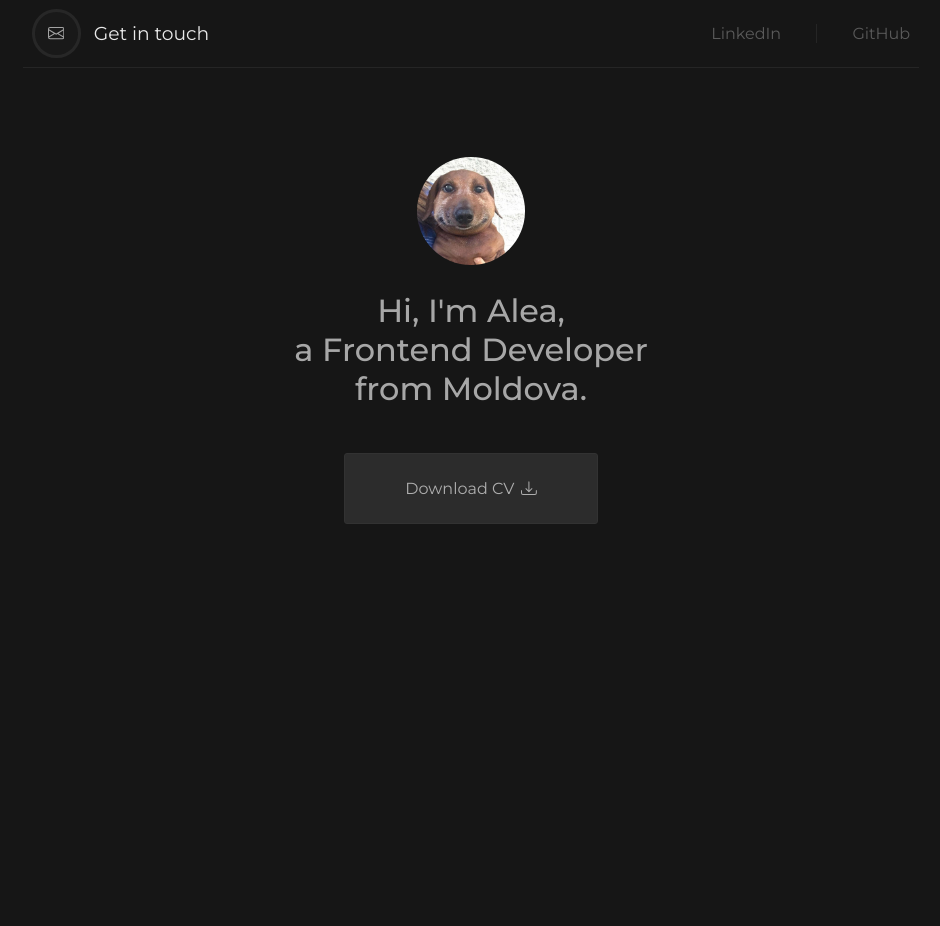
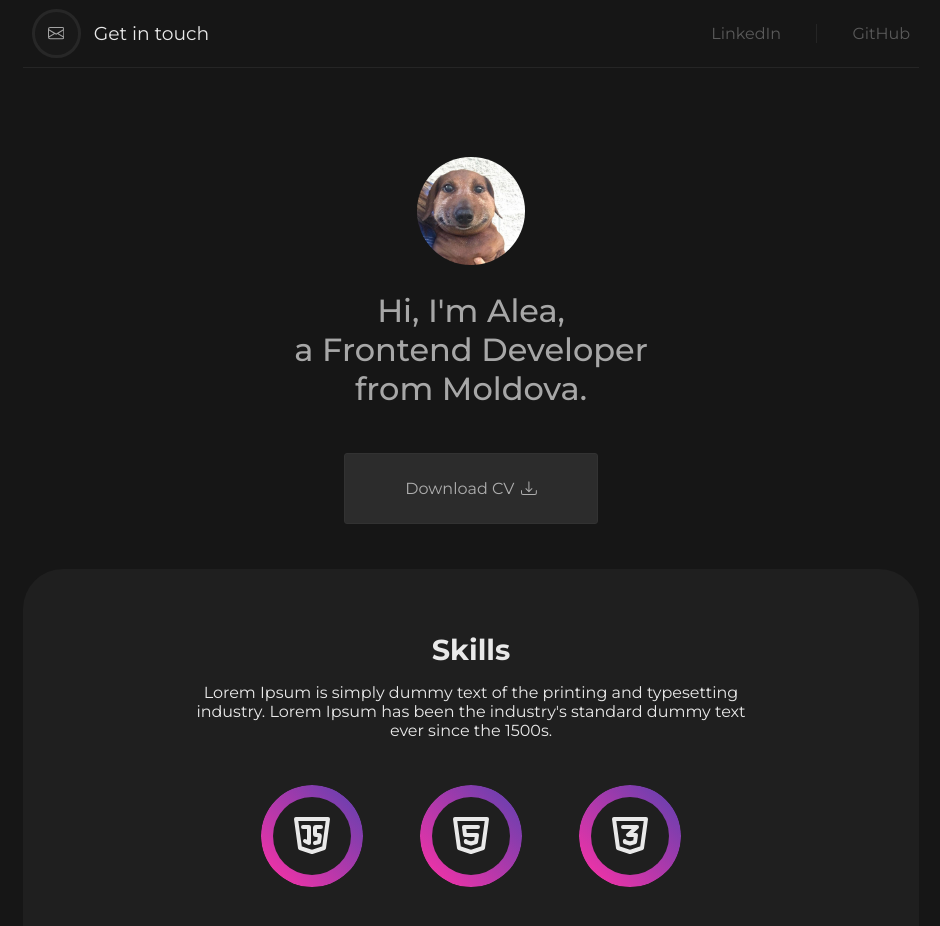
Before and after one commit to alya1007/portfolio, a React (Create React App) app: page / in a window 1280 px wide. Shown: the top 926 px of the page, without its empty margins (169-1109 px from the left). Before the commit the page ends 800 px from the top, so only its background shows below. Built offline with nearby package versions, Linux system fonts and the light colour scheme.

Commit message:
carousel items

```diff
--- a/src/App.js
+++ b/src/App.js
@@ -1,12 +1,14 @@
 import "./App.css";
 import Contacts from "./Components/Contacts";
 import MainSection from "./Components/MainSection";
+import SkillSection from "./Components/SkillSection";
 
 function App() {
 	return (
 		<div className="App">
 			<Contacts />
 			<MainSection />
+			<SkillSection />
 		</div>
 	);
 }
--- /dev/null
+++ b/src/Components/Carousel.jsx
@@ -0,0 +1,21 @@
+import React from "react";
+import CarouselItem from "./CarouselItem";
+import { TbBrandJavascript, TbBrandHtml5, TbBrandCss3 } from "react-icons/tb";
+
+function Carousel() {
+	return (
+		<div className="carousel">
+			<CarouselItem
+				itemIcon={<TbBrandJavascript className="carousel-item__icon" />}
+			/>
+			<CarouselItem
+				itemIcon={<TbBrandHtml5 className="carousel-item__icon" />}
+			/>
+			<CarouselItem
+				itemIcon={<TbBrandCss3 className="carousel-item__icon" />}
+			/>
+		</div>
+	);
+}
+
+export default Carousel;
--- /dev/null
+++ b/src/Components/CarouselItem.jsx
@@ -0,0 +1,7 @@
+import React from "react";
+
+function CarouselItem({ itemIcon }) {
+	return <div className="carousel-item">{itemIcon}</div>;
+}
+
+export default CarouselItem;
--- /dev/null
+++ b/src/Components/SkillSection.jsx
@@ -0,0 +1,21 @@
+import React from "react";
+import "../styles/SkillSection.css";
+import Carousel from "./Carousel";
+
+function SkillSection() {
+	return (
+		<section className="skill-section">
+			<div className="skill-section__content">
+				<h1 className="skill-section__title">Skills</h1>
+				<p className="skill-section__description">
+					Lorem Ipsum is simply dummy text of the printing and typesetting
+					industry. Lorem Ipsum has been the industry's standard dummy text ever
+					since the 1500s.
+				</p>
+				<Carousel />
+			</div>
+		</section>
+	);
+}
+
+export default SkillSection;
--- /dev/null
+++ b/src/styles/SkillSection.css
@@ -0,0 +1,52 @@
+.skill-section {
+	width: 100%;
+	margin: 5% auto;
+	border-radius: 40px;
+	background-color: rgb(31, 31, 31);
+}
+
+.skill-section__content {
+	padding: 7% 18%;
+	display: flex;
+	flex-direction: column;
+}
+
+.skill-section__title {
+	margin: 0.1% 0;
+	font-size: 1.8rem;
+}
+
+.carousel {
+	display: flex;
+	justify-content: center;
+	margin: 5% 0;
+}
+
+.carousel-item {
+	font-size: 1.5rem;
+	font-weight: 900;
+	padding: 4.5%;
+	position: relative;
+	width: 50px;
+	height: 50px;
+	margin: 0 5%;
+}
+
+.carousel-item::before {
+	content: "";
+	position: absolute;
+	inset: 0;
+	border-radius: 50%;
+	padding: 12px;
+	background: linear-gradient(45deg, #ff31a6, #5b41b0);
+	-webkit-mask: linear-gradient(#fff 0 0) content-box, linear-gradient(#fff 0 0);
+	-webkit-mask-composite: xor;
+	mask-composite: exclude;
+}
+
+.carousel-item__icon {
+	margin: 0;
+	padding: 0;
+	margin: auto;
+	font-size: 3rem;
+}
```
